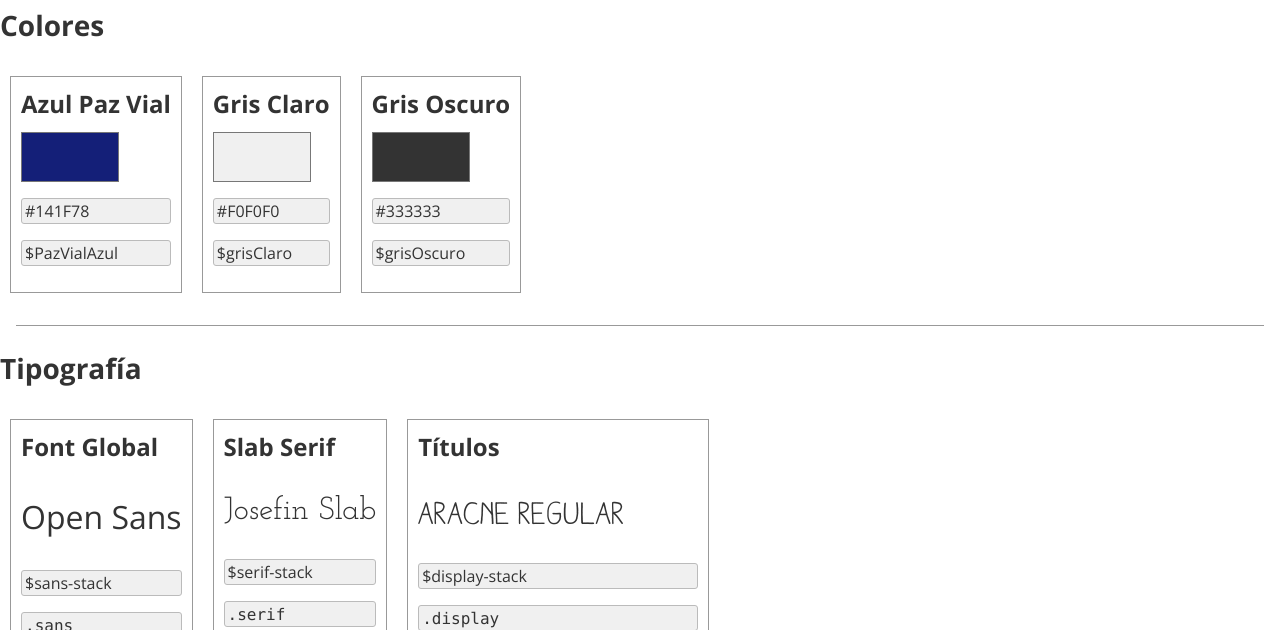
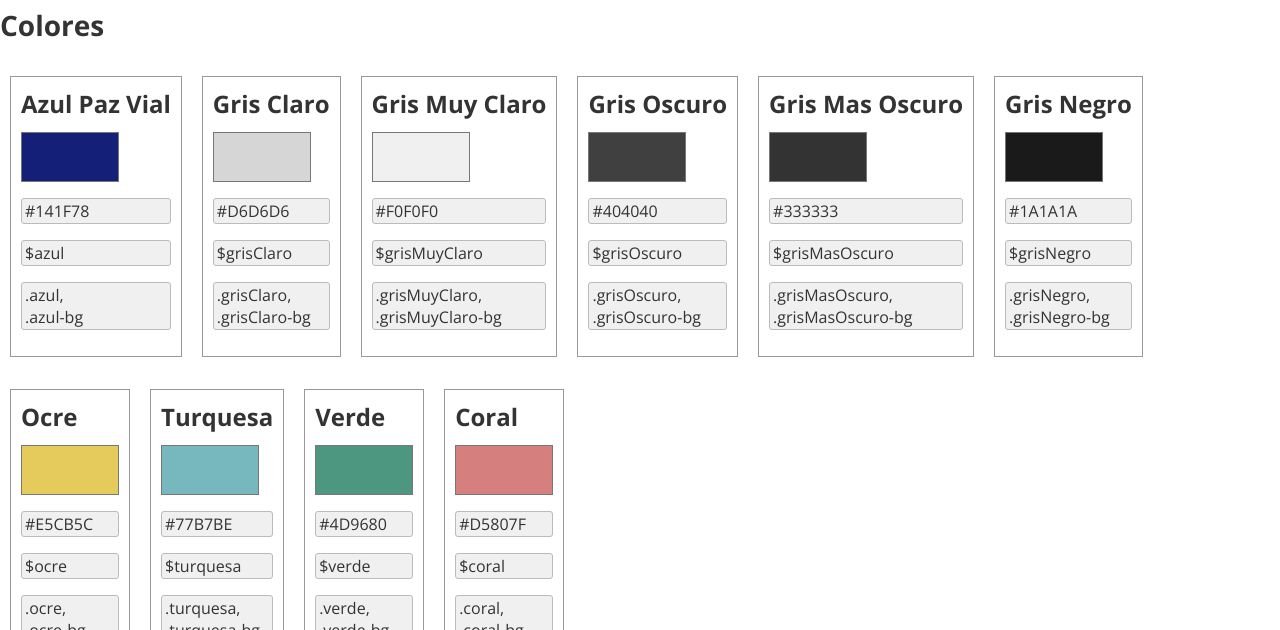
Before and after one commit to MedulaDesign/estilospazvial, a website: page index.html in a window 1280 px wide. Shown: the part 322-952 px from the top of the page. Drawn offline with nearby package versions, Linux system fonts and the light colour scheme.

Commit message:
agregados colores

```diff
--- a/css/estilos.css
+++ b/css/estilos.css
@@ -39,23 +39,71 @@
 .display {
   font-family: "aracne_regularregular", Impact, Haettenschweiler, "Franklin Gothic Bold", Charcoal, "Helvetica Inserat", "Bitstream Vera Sans Bold", "Arial Black", sans-serif; }
 
-.fAzul {
+.PazVial {
+  color: #141F78; }
+
+.PazVial-bg {
   background-color: #141F78; }
 
-.cAzul {
+.azul {
   color: #141F78; }
 
-.fGrisClaro {
+.azul-bg {
+  background-color: #141F78; }
+
+.grisClaro {
+  color: #D6D6D6; }
+
+.grisClaro-bg {
+  background-color: #D6D6D6; }
+
+.grisMuyClaro {
+  color: #F0F0F0; }
+
+.grisMuyClaro-bg {
   background-color: #F0F0F0; }
 
-.cGrisClaro {
-  color: #F0F0F0; }
+.grisOscuro {
+  color: #404040; }
 
-.fGrisOscuro {
+.grisOscuro-bg {
+  background-color: #404040; }
+
+.grisMasOscuro {
+  color: #333333; }
+
+.grisMasOscuro-bg {
   background-color: #333333; }
 
-.cGrisOscuro {
-  color: #333333; }
+.grisNegro {
+  color: #1A1A1A; }
+
+.grisNegro-bg {
+  background-color: #1A1A1A; }
+
+.ocre {
+  color: #E5CB5C; }
+
+.ocre-bg {
+  background-color: #E5CB5C; }
+
+.turquesa {
+  color: #77B7BE; }
+
+.turquesa-bg {
+  background-color: #77B7BE; }
+
+.verde {
+  color: #4D9680; }
+
+.verde-bg {
+  background-color: #4D9680; }
+
+.coral {
+  color: #D5807F; }
+
+.coral-bg {
+  background-color: #D5807F; }
 
 /*! normalize.css v3.0.1 | MIT License | git.io/normalize */
 /**
--- a/index.html
+++ b/index.html
@@ -21,24 +21,83 @@
 	<ul class="colores">
 		<li class="color">
 			<h3>Azul Paz Vial</h3>
-			<div class="muestra fAzul"></div>
+			<div class="azul-bg muestra"></div>
 			<p class="hex">#141F78</p>
-			<p class="variable">$PazVialAzul </p>
-			<p class="descripcion"></p>
+			<p class="variable">$azul</p>
+			<p class="variable">.azul,
+			<br> .azul-bg</p>
 		</li>
 		<li class="color">
 			<h3>Gris Claro</h3>
-			<div class="muestra fGrisClaro"></div>
+			<div class="grisClaro-bg muestra"></div>
+			<p class="hex">#D6D6D6</p>
+			<p class="variable">$grisClaro</p>
+			<p class="variable">.grisClaro,
+			<br> .grisClaro-bg</p>
+		</li>
+		<li class="color">
+			<h3>Gris Muy Claro</h3>
+			<div class="grisMuyClaro-bg muestra"></div>
 			<p class="hex">#F0F0F0</p>
-			<p class="variable">$grisClaro</p>
-			<p class="descripcion"></p>
+			<p class="variable">$grisMuyClaro</p>
+			<p class="variable">.grisMuyClaro,
+			<br> .grisMuyClaro-bg</p>
 		</li>
 		<li class="color">
 			<h3>Gris Oscuro</h3>
-			<div class="muestra fGrisOscuro"></div>
+			<div class="grisOscuro-bg muestra"></div>
+			<p class="hex">#404040</p>
+			<p class="variable">$grisOscuro</p>
+			<p class="variable">.grisOscuro,
+			<br> .grisOscuro-bg</p>
+		</li>
+		<li class="color">
+			<h3>Gris Mas Oscuro</h3>
+			<div class="grisMasOscuro-bg muestra"></div>
 			<p class="hex">#333333</p>
-			<p class="variable">$grisOscuro</p>
-			<p class="descripcion"></p>
+			<p class="variable">$grisMasOscuro</p>
+			<p class="variable">.grisMasOscuro,
+			<br> .grisMasOscuro-bg</p>
+		</li>
+		<li class="color">
+			<h3>Gris Negro</h3>
+			<div class="grisNegro-bg muestra"></div>
+			<p class="hex">#1A1A1A</p>
+			<p class="variable">$grisNegro</p>
+			<p class="variable">.grisNegro,
+			<br> .grisNegro-bg</p>
+		</li>
+		<li class="color">
+			<h3>Ocre</h3>
+			<div class="ocre-bg muestra"></div>
+			<p class="hex">#E5CB5C</p>
+			<p class="variable">$ocre</p>
+			<p class="variable">.ocre,
+			<br> .ocre-bg</p>
+		</li>
+		<li class="color">
+			<h3>Turquesa</h3>
+			<div class="turquesa-bg muestra"></div>
+			<p class="hex">#77B7BE</p>
+			<p class="variable">$turquesa</p>
+			<p class="variable">.turquesa,
+			<br> .turquesa-bg</p>
+		</li>
+		<li class="color">
+			<h3>Verde</h3>
+			<div class="verde-bg muestra"></div>
+			<p class="hex">#4D9680</p>
+			<p class="variable">$verde</p>
+			<p class="variable">.verde,
+			<br> .verde-bg</p>
+		</li>
+		<li class="color">
+			<h3>Coral</h3>
+			<div class="coral-bg muestra"></div>
+			<p class="hex">#D5807F</p>
+			<p class="variable">$coral</p>
+			<p class="variable">.coral,
+			<br> .coral-bg</p>
 		</li>
 	</ul>
 	<hr>
```
